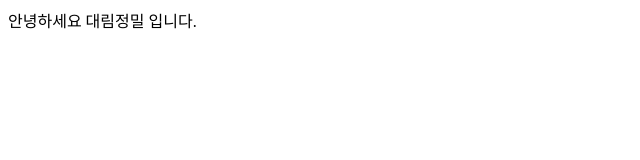
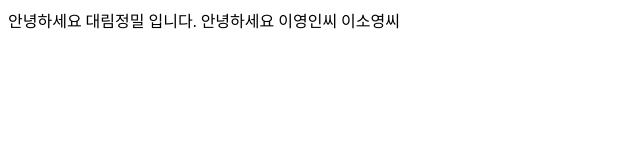
Before and after one commit to jayleeso/daelimpr, a plain HTML site: page index.html in a window 1280 px wide. Shown: the whole page, without its empty margins (0-640 px from the left). Drawn offline with Linux system fonts and the light colour scheme.

Commit message:
커밋 푸시 테스트

```diff
--- a/index.html
+++ b/index.html
@@ -6,5 +6,6 @@
 </head>
 <body>
 	안녕하세요 대림정밀 입니다.
+	안녕하세요 이영인씨 이소영씨
 </body>
 </html>
```
